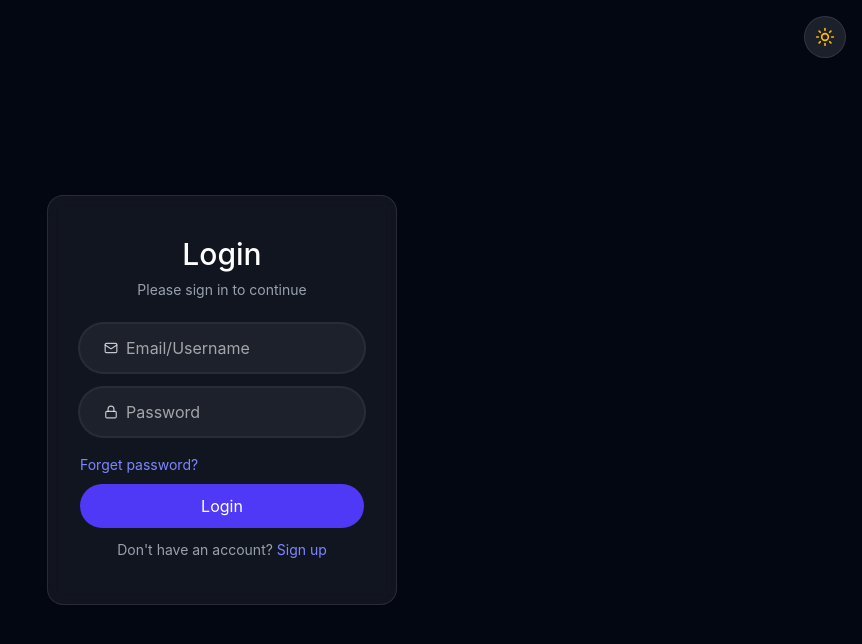
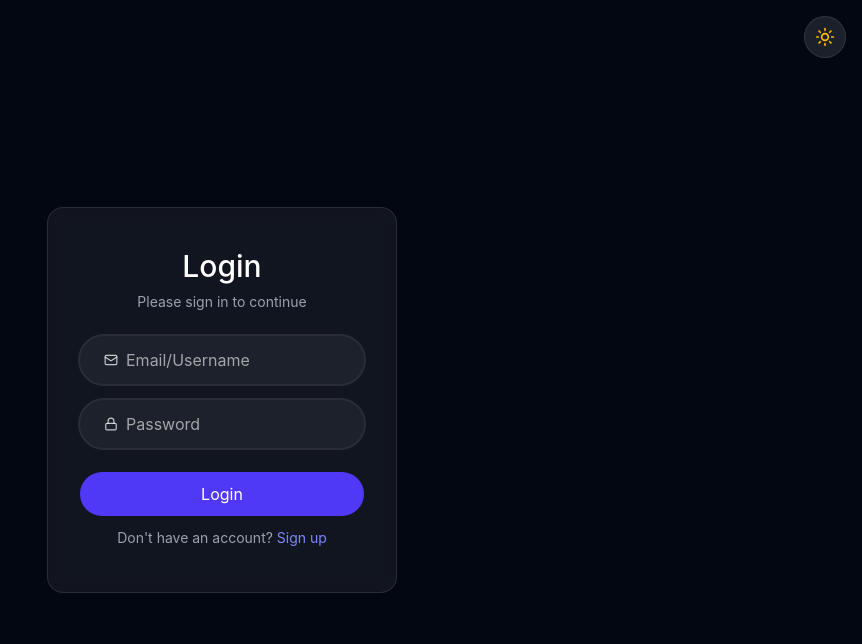
Before and after one commit to rafaeldoria/shortner-front, a React (Vite) app: page / in a window 1280 px wide. Shown: the top 644 px of the page, without its empty margins (418-1280 px from the left). Built offline with nearby package versions, Linux system fonts and the light colour scheme; no server answers.

Commit message:
Temporarily hide password reset action

```diff
--- a/src/pages/Login.tsx
+++ b/src/pages/Login.tsx
@@ -195,14 +195,14 @@ export default function Login() {
           )}
         </div>
 
-        <div className="mt-4 text-left">
+        {/* <div className="mt-4 text-left">
           <button
             type="button"
             className="text-sm text-indigo-400 hover:underline"
           >
             Forget password?
           </button>
-        </div>
+        </div> */}
 
         {loginError && (
           <p className="mt-4 text-sm font-medium text-red-500">
@@ -212,7 +212,7 @@ export default function Login() {
         <button
           type="submit"
           disabled={isLoading}
-          className="mt-2 w-full h-11 rounded-full text-white bg-indigo-600 hover:bg-indigo-500 transition-colors disabled:opacity-70 disabled:cursor-not-allowed"
+          className="mt-6 w-full h-11 rounded-full text-white bg-indigo-600 hover:bg-indigo-500 transition-colors disabled:opacity-70 disabled:cursor-not-allowed"
         >
           {isLoading ? "..." : "Login"}
         </button>
```
